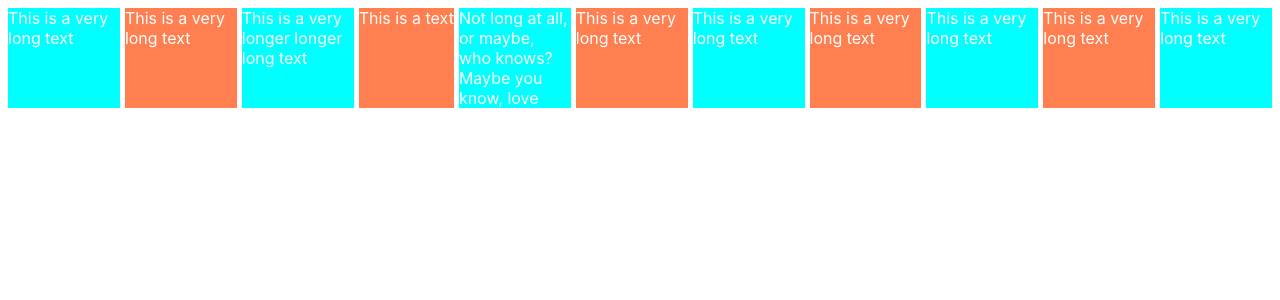
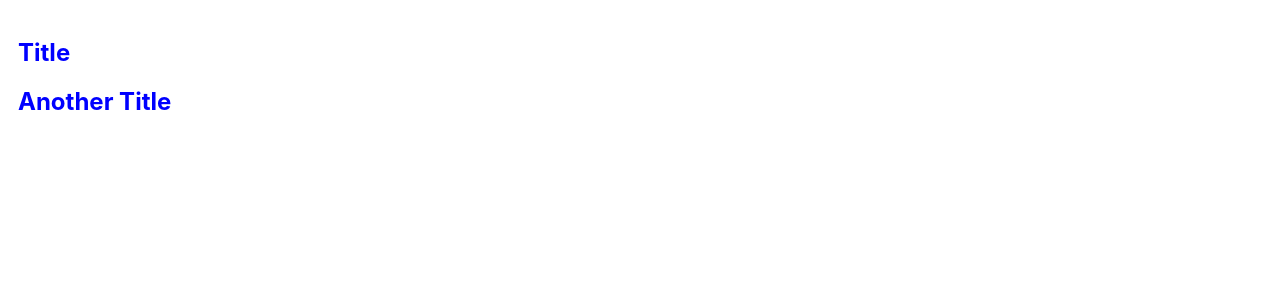
Before and after one commit to Strongorange/CSS_master, a React (Create React App) app: page / in a window 1280 px wide. Shown: the top 300 px of the page. Built offline with nearby package versions, Linux system fonts and the light colour scheme.

Commit message:
SCSS Variable, Nesting

```diff
--- a/package.json
+++ b/package.json
@@ -6,9 +6,11 @@
     "@testing-library/jest-dom": "^5.14.1",
     "@testing-library/react": "^11.2.7",
     "@testing-library/user-event": "^12.8.3",
+    "node-sass": "^6.0.1",
     "react": "^17.0.2",
     "react-dom": "^17.0.2",
     "react-scripts": "4.0.3",
+    "styled-components": "^5.3.0",
     "web-vitals": "^1.1.2"
   },
   "scripts": {
--- a/src/App.css
+++ /dev/null
@@ -1,16 +0,0 @@
-.grid {
-  color: white;
-  display: grid;
-  gap: 5px;
-  grid-template-columns: repeat(auto-fit, minmax(20px, max-content));
-  grid-auto-rows: 100px;
-  margin-bottom: 30px;
-}
-
-.item:nth-child(even) {
-  background-color: coral;
-}
-
-.item:nth-child(odd) {
-  background-color: cyan;
-}
--- a/src/App.js
+++ b/src/App.js
@@ -1,23 +1,19 @@
-import "./App.css";
+import "./scss/styles.scss";
+import styled from "styled-components";
+
+const Container = styled.div``;
+
+const Title = styled.h2``;
 
 function App() {
   return (
     <>
-      <div className="grid">
-        <div className="item">This is a very long text</div>
-        <div class="item">This is a very long text</div>
-        <div class="item">This is a very longer longer long text</div>
-        <div class="item">This is a text</div>
-        <div class="item">
-          Not long at all, or maybe, who knows? Maybe you know, love you.
-        </div>
-        <div class="item">This is a very long text</div>
-        <div class="item">This is a very long text</div>
-        <div class="item">This is a very long text</div>
-        <div class="item">This is a very long text</div>
-        <div class="item">This is a very long text</div>
-        <div class="item">This is a very long text</div>
-      </div>
+      <Container className="box">
+        <Title>Title</Title>
+        <Container>
+          <Title>Another Title</Title>
+        </Container>
+      </Container>
     </>
   );
 }
--- /dev/null
+++ b/src/scss/_variables.scss
@@ -0,0 +1 @@
+$bg: #e7473c;
--- /dev/null
+++ b/src/scss/styles.scss
@@ -0,0 +1,17 @@
+@import "_variables";
+
+.box {
+  padding: 10px;
+  &:hover {
+    background-color: tomato;
+  }
+  h2 {
+    color: blue;
+    &:hover {
+      color: red;
+    }
+  }
+  button {
+    color: red;
+  }
+}
```
Also changed, not shown: 2 other files (tests, documents, lock files or other folders).
